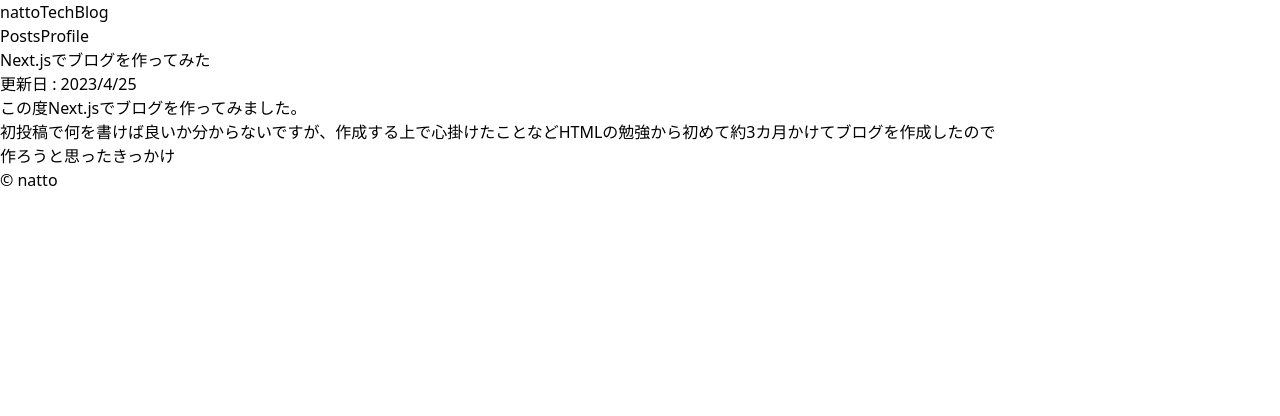
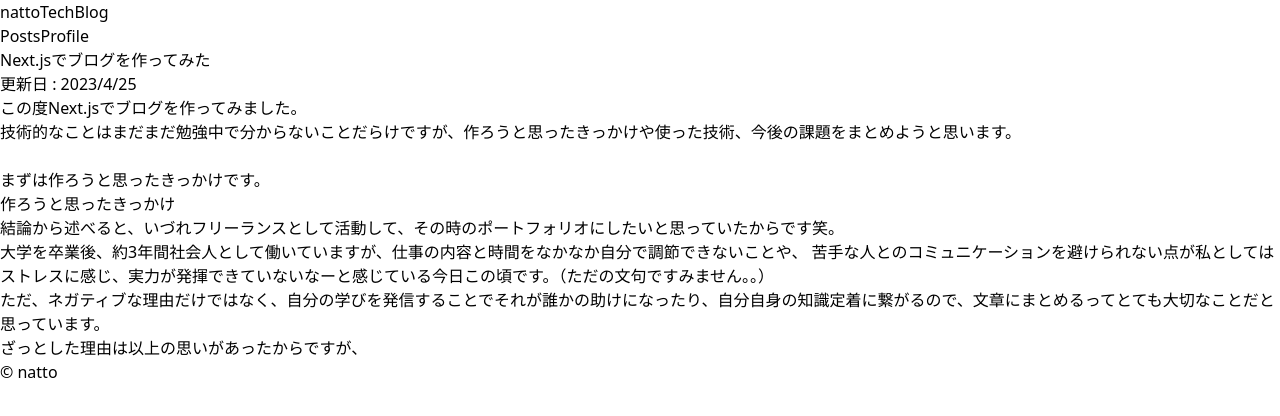
Before and after one commit to nattomatofu/blog, a Next.js app: page /posts/sample in a window 1280 px wide. Shown: the top 416 px of the page. Built offline with nearby package versions, Linux system fonts and the light colour scheme.

Commit message:
記事ページを途中まで作成

```diff
--- a/src/components/Layout.js
+++ b/src/components/Layout.js
@@ -39,7 +39,7 @@
                     </div>
                 </div>
             )} */}
-            <footer class="body-font bg-neutral-200 text-gray-600">
+            <footer class="body-font mt-8 bg-neutral-200 text-gray-600">
                 <div class="container mx-auto flex flex-col  items-center px-5 py-5">
                     <p class="text-gray-500 sm:ml-4 sm:mt-0 sm:border-l-2 sm:border-gray-200 sm:py-2 sm:pl-4">© natto</p>
                 </div>
--- a/src/pages/index.js
+++ b/src/pages/index.js
@@ -32,7 +32,7 @@
             </section>
 
             <section class="body-font text-gray-600">
-                <div class="container mx-auto px-1 pb-24 md:pt-4 xl:px-48">
+                <div class="container mx-auto px-1 md:pt-4 xl:px-48">
                     <div class="flex flex-wrap">
                         <div class="p-4 md:w-1/2 lg:w-1/3">
                             <Link href="/posts/sample">
--- a/src/pages/posts/sample.js
+++ b/src/pages/posts/sample.js
@@ -15,14 +15,29 @@
 
             <section>
                 <div className="mt-4">
-                    <h2>
+                    <p>
                         この度Next.jsでブログを作ってみました。
                         <br />
-                        初投稿で何を書けば良いか分からないですが、作成する上で心掛けたことなどHTMLの勉強から初めて約3カ月かけてブログを作成したので
-                    </h2>
+                        技術的なことはまだまだ勉強中で分からないことだらけですが、作ろうと思ったきっかけや使った技術、今後の課題をまとめようと思います。
+                        <br />
+                        <br />
+                        まずは作ろうと思ったきっかけです。
+                    </p>
                 </div>
                 <div className="mt-4 border-b border-l-4 border-neutral-700 border-l-neutral-700 md:mt-8">
-                    <h1 className="ml-2 text-xl">作ろうと思ったきっかけ</h1>
+                    <h2 className="ml-2 text-xl">作ろうと思ったきっかけ</h2>
+                </div>
+                <div className="mt-4">
+                    <p>
+                        結論から述べると、<span className="font-bold">いづれフリーランスとして活動して、その時のポートフォリオにしたい</span>と思っていたからです笑。
+                        <br />
+                        大学を卒業後、約3年間社会人として働いていますが、仕事の内容と時間をなかなか自分で調節できないことや、
+                        苦手な人とのコミュニケーションを避けられない点が私としてはストレスに感じ、実力が発揮できていないなーと感じている今日この頃です。（ただの文句ですみません。。）
+                        <br />
+                        ただ、ネガティブな理由だけではなく、自分の学びを発信することでそれが誰かの助けになったり、自分自身の知識定着に繋がるので、文章にまとめるってとても大切なことだと思っています。
+                        <br />
+                        ざっとした理由は以上の思いがあったからですが、
+                    </p>
                 </div>
             </section>
         </div>
--- a/src/pages/profile.js
+++ b/src/pages/profile.js
@@ -49,7 +49,7 @@
                             <h2 className="text-xl">Qualification</h2>
                         </div>
                         <div className="p-2">
-                            <ul className="mb-16 list-disc px-8 md:px-12 md:py-4">
+                            <ul className="list-disc px-8 md:px-12 md:py-4">
                                 <div className="mb-2">
                                     <li className="text-sm">基本情報技術者</li>
                                 </div>
```
